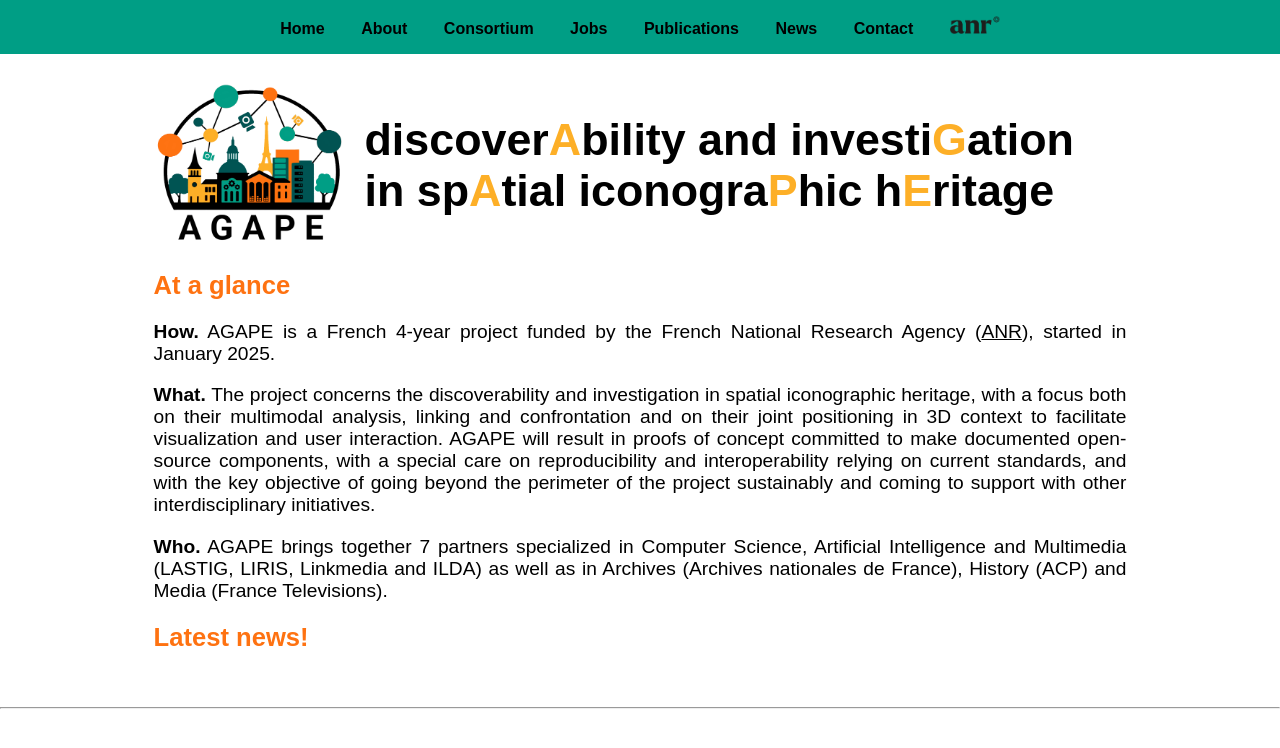
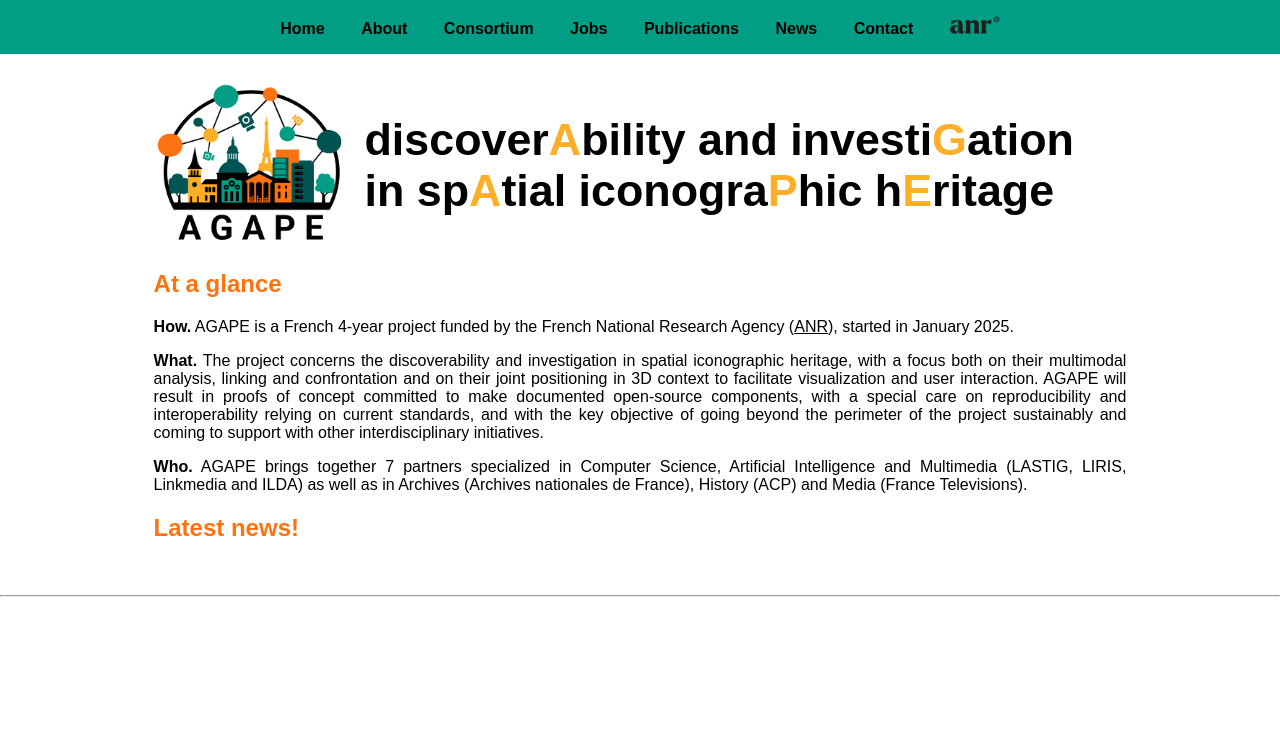
Before and after one commit to AGAPE-ANR/agape-anr.github.io, a Jekyll site: the page built from index.md, in a window 1280 px wide. Shown: the top 748 px of the page. Built offline with Jekyll 4.4.1, drawn with Linux system fonts in a browser that asks for light colours.

Commit message:
Update style.css

```diff
--- a/assets/css/style.css
+++ b/assets/css/style.css
@@ -15,7 +15,6 @@ h1 {
 
 h2 {
   color: #fe7211;
-  font-size: 2vw;
   }
 
 h3 a {
@@ -24,7 +23,6 @@ h3 a {
 
 p {
   text-align: justify;
-  font-size: 1.5vw;
   }
 
 p a {
```
